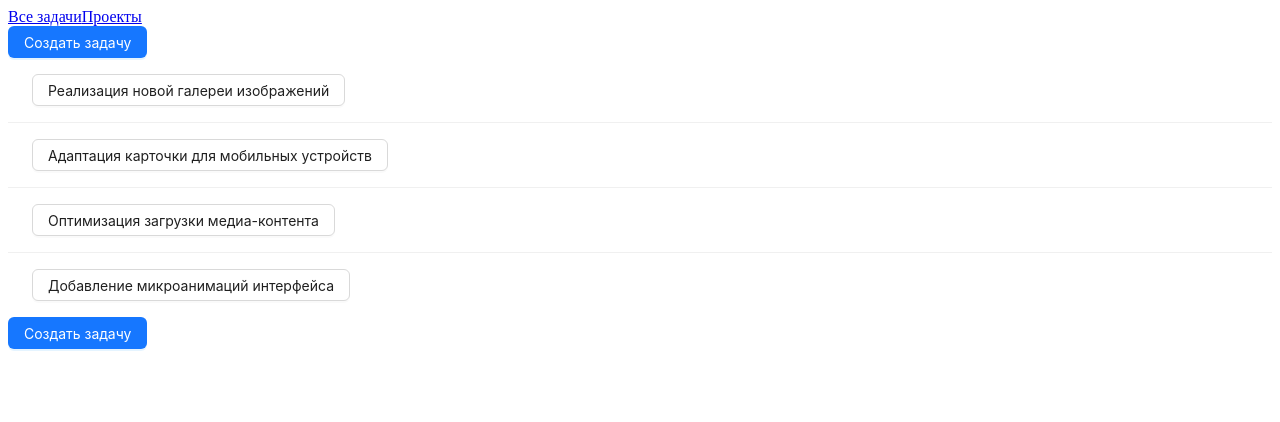
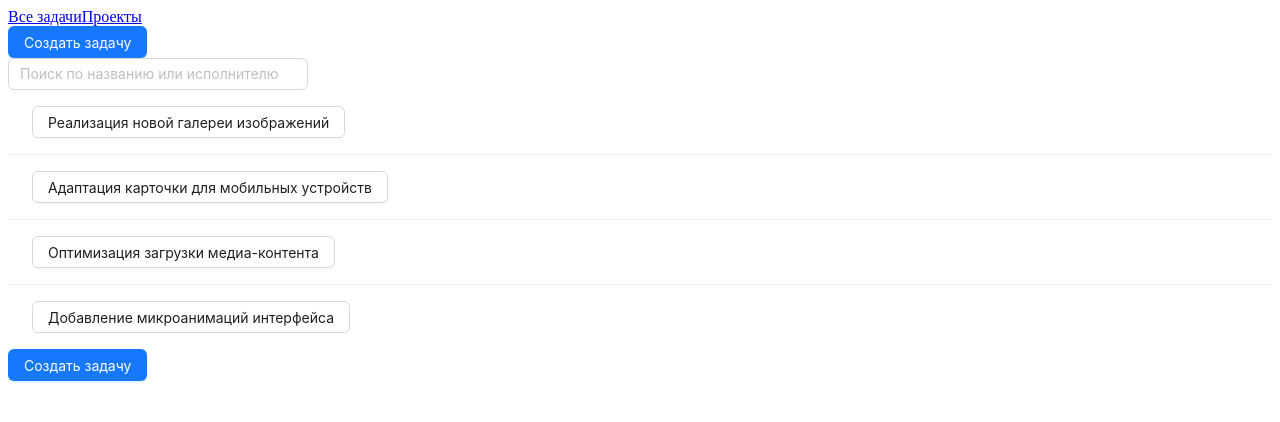
Before and after one commit to Qidia/management-systems, a React (Vite) app in the folder management-systems/: page /issues in a window 1280 px wide. Shown: the top 422 px of the page. Built offline with nearby package versions, Linux system fonts and the light colour scheme.

Commit message:
search added

```diff
--- /dev/null
+++ b/management-systems/src/components/TaskSearch/TaskSearch.jsx
@@ -0,0 +1,23 @@
+import { Input, Space } from "antd";
+import { useEffect, useState } from "react";
+
+const TaskSearch = ({ onSearch }) => {
+  const [searchParams, setQuery] = useState("");
+
+  useEffect(() => {
+    onSearch(searchParams);
+  }, [searchParams]);
+
+  return (
+    <Space direction="vertical">
+      <Input
+        placeholder="Поиск по названию или исполнителю"
+        value={searchParams}
+        onChange={(e) => setQuery(e.target.value)}
+        style={{ width: 300 }}
+      />
+    </Space>
+  );
+};
+
+export default TaskSearch;
--- a/management-systems/src/pages/Issues.jsx
+++ b/management-systems/src/pages/Issues.jsx
@@ -1,6 +1,7 @@
 import { Button, List } from "antd";
 import { useState, useEffect } from "react";
 import TaskModal from "../components/TaskModal/TaskModal";
+import TaskSearch from "../components/TaskSearch/TaskSearch";
 import { getAllTasks, getAllProjects } from "../apiClient";
 
 const Issues = () => {
@@ -8,11 +9,29 @@ const Issues = () => {
   const [selectedTask, setSelectedTask] = useState(null);
   const [projects, setProjects] = useState([]);
 
-  const tasks = getAllTasks(); // заменить на useEffect
+  const [tasks, setTasks] = useState([]);
+  const [filteredTasks, setFilteredTasks] = useState([]);
+  const [searchParams, setSearchParams] = useState("");
 
   useEffect(() => {
+    const loadedTasks = getAllTasks();
+    setTasks(loadedTasks);
+
     setProjects(getAllProjects());
   }, []);
+
+  useEffect(() => {
+    const lowerQuery = searchParams.toLowerCase();
+    const result = tasks.filter((task) => {
+      const matchTitle = task.title.toLowerCase().includes(lowerQuery);
+      const matchAssignee = task.assignee?.fullName
+        .toLowerCase()
+        .includes(lowerQuery);
+      return matchTitle || matchAssignee;
+    });
+
+    setFilteredTasks(result);
+  }, [searchParams, tasks]);
 
   const handleSave = (updatedTask) => {
     console.log("Сохранена задача:", updatedTask);
@@ -20,10 +39,12 @@ const Issues = () => {
 
   return (
     <>
+      <TaskSearch onSearch={setSearchParams} />
+
       <List
         itemLayout="horizontal"
         size="large"
-        dataSource={tasks}
+        dataSource={filteredTasks}
         renderItem={(item) => (
           <List.Item key={item.id}>
             <Button
```
